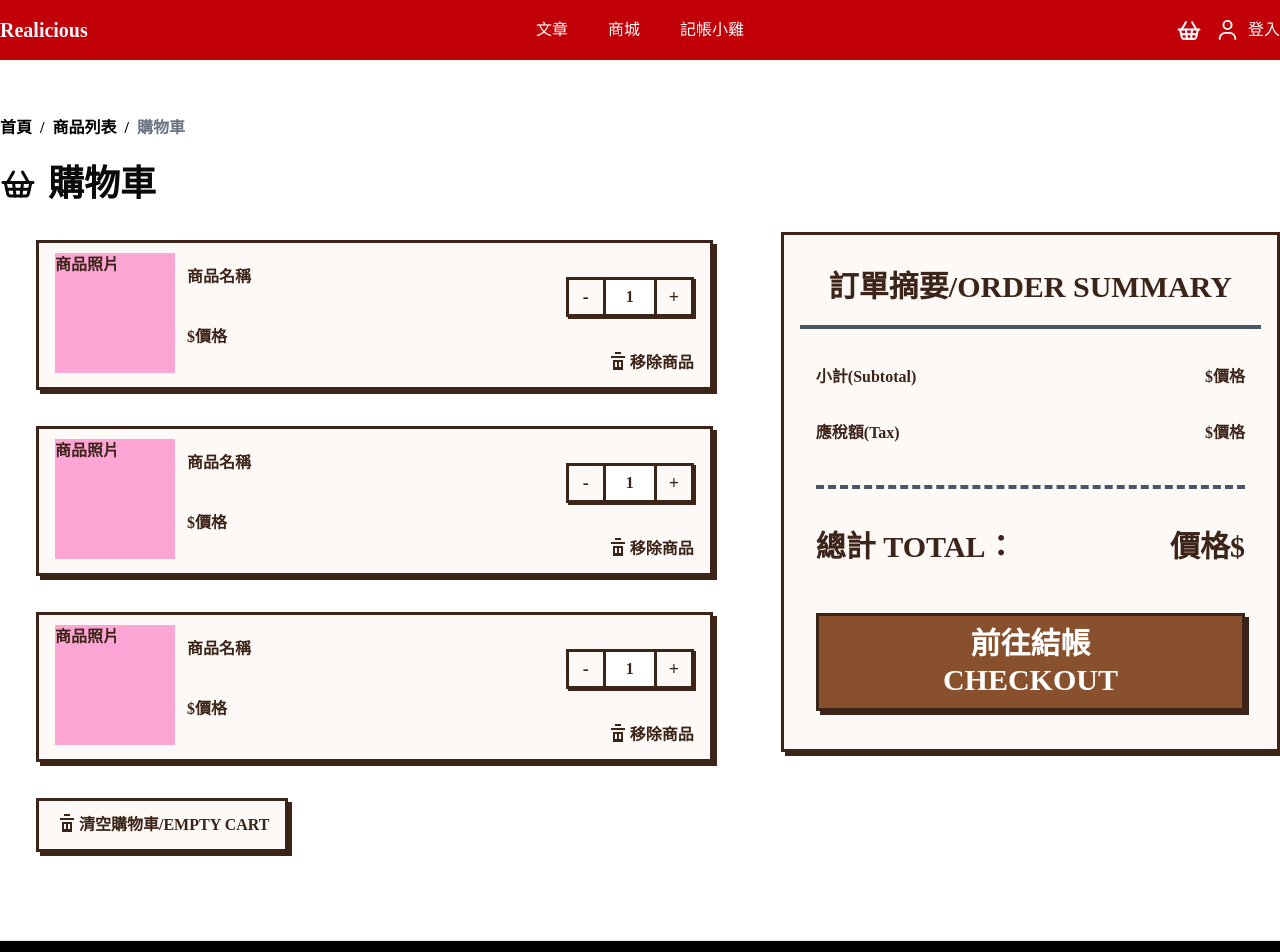
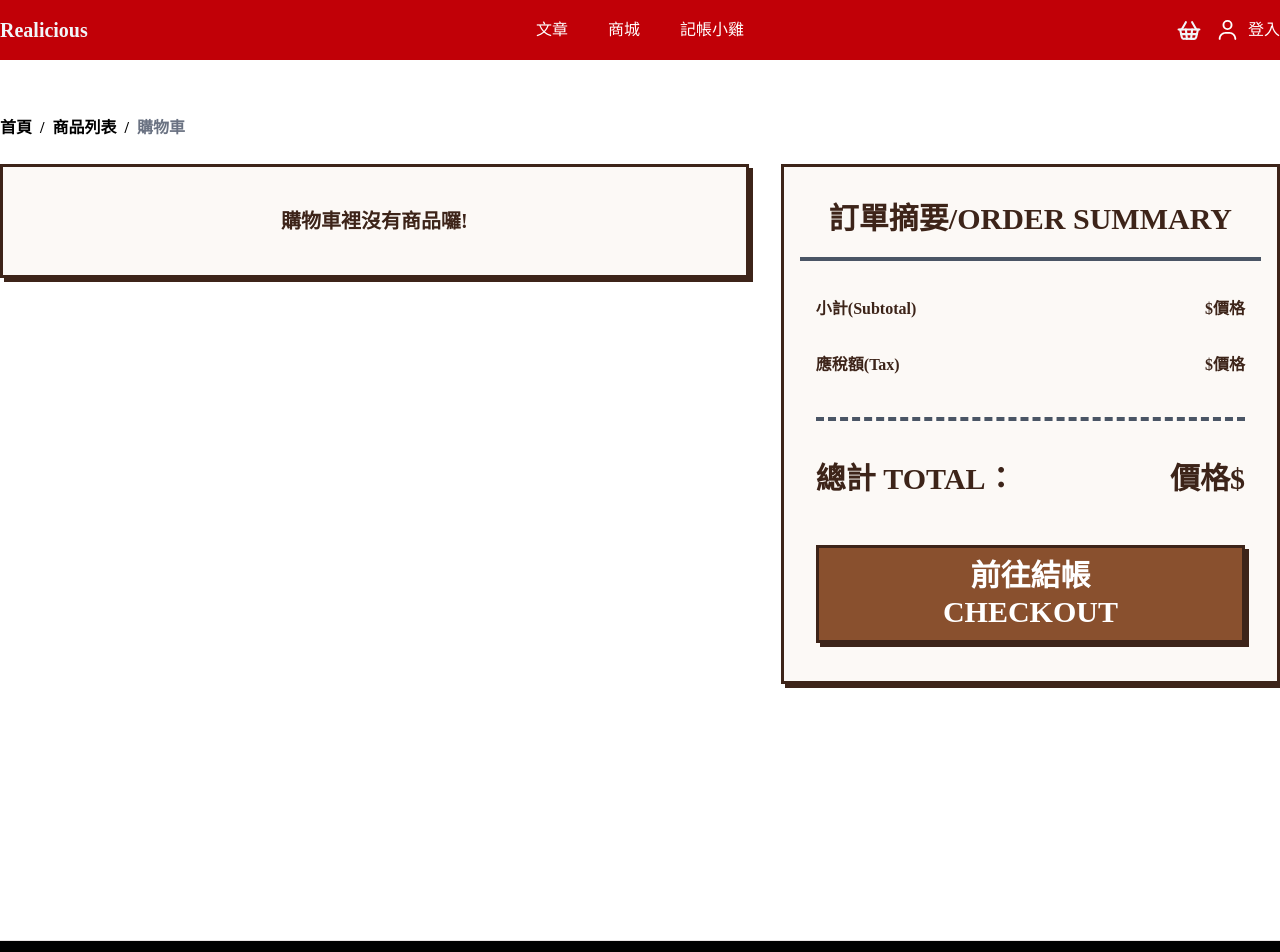
Before and after one commit to AnieceJ/Realicious, a Next.js app: page /shop/cart in a window 1280 px wide. Shown: the top 952 px of the page. Built offline with nearby package versions, Linux system fonts and the light colour scheme.

Commit message:
feat:加入購物車邏輯

```diff
--- a/app/shop/_components/CartButtons.tsx
+++ b/app/shop/_components/CartButtons.tsx
@@ -1,9 +1,18 @@
 import React from "react";
+import { addToCart } from "@/lib/shop/cart";
 
-export default function CartButtons({ productName = "商品" }: { productName?: string }) {
+type CartButtonsProps = {
+  product: { id: number; name: string; price: number; main_img?: string };
+  qty: number;
+};
+
+export default function CartButtons({ product, qty }: CartButtonsProps) {
   return (
     <div
-      onClick={() => alert(`已將 ${productName} 加入購物車`)}
+      onClick={() => {
+        addToCart(product, qty);
+        alert(`已將 ${product.name} x${qty} 加入購物車`);
+      }}
       className="flex items-center justify-center w-full h-14 px-4
                   bg-[#3D2419] text-white font-black text-lg tracking-wide
                   border-[3px] border-[#3D2419]
--- a/app/shop/_components/FeaturedProductSection.tsx
+++ b/app/shop/_components/FeaturedProductSection.tsx
@@ -1,6 +1,7 @@
 import React, { useEffect, useRef, useState } from "react";
 import Link from "next/link";
 import type { Product } from "@/lib/shop/product";
+import { addToCart } from "@/lib/shop/cart";
 
 interface FeaturedProductSectionProps {
   products: Product[];
@@ -110,7 +111,7 @@ export default function FeaturedProductSection({ products }: FeaturedProductSect
             ${currentProduct.price}
           </div>
           <button
-            onClick={(e) => { e.stopPropagation(); alert(`已將 ${currentProduct.name} 加入購物車`); }}
+            onClick={(e) => { e.stopPropagation(); addToCart(currentProduct, 1); alert(`已將 ${currentProduct.name} 加入購物車`); }}
             className="px-4 py-2 bg-purple-400 hover:bg-purple-500 active:translate-x-[1px] active:translate-y-[1px] text-[#3D2419] font-bold border-2 border-[#3D2419] shadow-[2px_2px_0px_0px_#3D2419] rounded-sm cursor-pointer"
           >
             加入購物車
--- a/app/shop/_components/ProductCard.tsx
+++ b/app/shop/_components/ProductCard.tsx
@@ -1,6 +1,7 @@
 import React, { useState } from "react";
 import Link from "next/link";
 import type { Product } from "@/lib/shop/product";
+import { addToCart } from "@/lib/shop/cart";
 
 export default function ProductCard({ product }: { product: Product }) {
   const [favorited, setFavorited] = useState(false);
@@ -34,7 +35,7 @@ export default function ProductCard({ product }: { product: Product }) {
       {showCart && (
         <div className="absolute bottom-20 left-3 right-3 flex items-center justify-between transition-opacity duration-200">
           <button
-            onClick={(e) => { e.stopPropagation(); alert(`${product.name} 已加入購物車`); }}
+            onClick={(e) => { e.stopPropagation(); addToCart(product, 1); alert(`${product.name} 已加入購物車`); }}
             className="px-4 py-2 bg-[#3D2419] text-white font-bold text-sm border-2 border-white rounded-md shadow-md hover:bg-[#5a3a2a] transition-colors cursor-pointer"
           >
             加入購物車
--- a/app/shop/cart/_components/EmptyCart.tsx
+++ b/app/shop/cart/_components/EmptyCart.tsx
@@ -2,24 +2,11 @@ import React from "react";
 
 export default function EmptyCart() {
   return (
-    <div className="ml-9">
-      <div
-        className="flex w-full px-4 py-2.5
-                  bg-[#FCF9F6] text-[#3D2419] font-bold text-base
-                  border-[3px] border-[#3D2419]
-                  shadow-[4px_4px_0px_0px_#3D2419]
-                  "
-      >
-        <button className="flex flex-row w-fit items-center justify-between">
-          <svg
-            className="w-6 h-6 fill-[#3D2419] transition-colors hover:fill-red-500 mb-1"
-            viewBox="0 0 24 24"
-          >
-            <path d="M9 3h6v2H9V3zm-4 4h14v2H5V7zm2 4h10v10H7V11zm2 2v5h2v-5H9zm4 0v5h2v-5h-2z" />
-          </svg>
-          清空購物車/EMPTY CART
-        </button>
-      </div>
+    <div className="flex items-center justify-center w-full px-4 py-10
+                    bg-[#FCF9F6] text-[#3D2419] font-bold text-base
+                    border-[3px] border-[#3D2419]
+                    shadow-[4px_4px_0px_0px_#3D2419]">
+      <p className="text-xl">購物車裡沒有商品囉!</p>
     </div>
   );
 }
--- a/app/shop/cart/_components/OrderItem.tsx
+++ b/app/shop/cart/_components/OrderItem.tsx
@@ -1,35 +1,45 @@
 import React from "react";
 import QuantityPicker from "../../_components/QuantityPicker";
+import { removeFromCart, updateQty, type CartItem } from "@/lib/shop/cart";
 
-export default function OrderItem() {
+export default function OrderItem({ item, onUpdate }: { item: CartItem; onUpdate: () => void }) {
   return (
-    <div className="m-9">
+    <div className="mb-6">
       <div
         className="flex w-full px-4 py-2.5
                   bg-[#FCF9F6] text-[#3D2419] font-bold text-base
                   border-[3px] border-[#3D2419]
-                  shadow-[4px_4px_0px_0px_#3D2419]
-                  "
+                  shadow-[4px_4px_0px_0px_#3D2419]"
       >
-        <div >
-          <div className="bg-pink-300 w-30 h-30">
-            <span>商品照片</span>
+        <div>
+          <div className="bg-pink-300 w-30 h-30 flex items-center justify-center">
+            {item.main_img ? (
+              <img src={`http://localhost:3001${item.main_img}`} alt={item.name} className="w-full h-full object-cover" />
+            ) : (
+              <span>商品照片</span>
+            )}
           </div>
         </div>
         <div className="flex flex-col ml-3">
           <div className="mb-9 mt-3">
-            <h3>商品名稱</h3>
+            <h3>{item.name}</h3>
           </div>
           <div>
-            <span>$價格</span>
+            <span>${item.price}</span>
           </div>
         </div>
-        <div className=" flex flex-col items-center ml-auto">
+        <div className="flex flex-col items-center ml-auto">
           <div className="mt-6 mb-5 ml-5">
-            <QuantityPicker />
+            <QuantityPicker
+              value={item.qty}
+              onChange={(qty) => { updateQty(item.id, qty); onUpdate(); }}
+            />
           </div>
           <div className="ml-15 mt-3">
-            <button className="flex flex-row w-fit items-center justify-between">
+            <button
+              onClick={() => { removeFromCart(item.id); onUpdate(); }}
+              className="flex flex-row w-fit items-center justify-between cursor-pointer"
+            >
               <svg
                 className="w-6 h-6 fill-[#3D2419] transition-colors hover:fill-red-500 mb-1"
                 viewBox="0 0 24 24"
--- a/app/shop/cart/page.tsx
+++ b/app/shop/cart/page.tsx
@@ -1,12 +1,18 @@
 "use client";
-import React from "react";
+import React, { useEffect, useState } from "react";
 import Breadcrumbs from "../_components/Breadcrumbs";
 import OrderItem from "./_components/OrderItem";
 import OrderSummary from "./_components/OrderSummary";
 import EmptyCart from "./_components/EmptyCart";
-import { ShoppingBasket } from "lucide-react";
+import { clearCart, getCartItems, type CartItem } from "@/lib/shop/cart";
 
 export default function page() {
+  const [items, setItems] = useState<CartItem[]>([]);
+
+  const refresh = () => setItems([...getCartItems()]);
+
+  useEffect(() => { refresh(); }, []);
+
   return (
     <div className="relative min-h-screen">
       <div className="fixed inset-0 -z-10 bg-[#FFFFFF]" />
@@ -18,34 +24,35 @@ export default function page() {
             { label: "購物車" }
           ]} />
         </div>
-        {/* 左側+右側區塊 */}
-        <div className="flex flex-row gap-8 mt-6">
-          {/* 左側訂單區塊 */}
+        <div className="flex flex-row gap-8">
           <div className="w-[60%]">
-            <div className="flex items-center gap-3 mb-6">
-              <ShoppingBasket className="w-9 h-9" />
-              <h3 className="text-4xl font-bold">購物車</h3>
-            </div>
-          <div>
-            <OrderItem />
+            {items.length === 0 ? (
+              <EmptyCart />
+            ) : (
+              <>
+                {items.map((item) => (
+                  <OrderItem key={item.id} item={item} onUpdate={refresh} />
+                ))}
+                <div className="flex justify-end mt-4">
+                  <button
+                    onClick={() => { clearCart(); refresh(); }}
+                    className="flex items-center gap-2 px-4 py-2 bg-white text-[#3D2419] font-bold text-sm
+                               border-[3px] border-[#3D2419] shadow-[2px_2px_0px_0px_#3D2419]
+                               hover:bg-red-50 transition-colors cursor-pointer"
+                  >
+                    <svg className="w-5 h-5 fill-[#3D2419]" viewBox="0 0 24 24">
+                      <path d="M9 3h6v2H9V3zm-4 4h14v2H5V7zm2 4h10v10H7V11zm2 2v5h2v-5H9zm4 0v5h2v-5h-2z" />
+                    </svg>
+                    清空購物車
+                  </button>
+                </div>
+              </>
+            )}
           </div>
-          <div>
-            <OrderItem />
-          </div>
-          <div>
-            <OrderItem />
-          </div>
-          <div className="w-fit">
-            <EmptyCart />
-          </div>
-        </div>
 
-        {/* 右側結帳區塊 */}
-        <div className="w-[40%] mt-17">
-          <div>
+          <div className="w-[40%]">
             <OrderSummary />
           </div>
-        </div>
         </div>
       </div>
     </div>
--- a/app/shop/products/[id]/page.tsx
+++ b/app/shop/products/[id]/page.tsx
@@ -100,7 +100,7 @@ export default function ProductsPage() {
               <div className="flex flex-row items-center gap-3 w-full">
                 {/* 讓加入購物車按鈕完全延伸填滿左側 */}
                 <div className="flex-1">
-                  <CartButtons productName={product.name} />
+                  <CartButtons product={product} qty={qty} />
                 </div>
                 {/* 愛心按鈕保持方形緊貼在旁 */}
                 <div className="shrink-0">
--- /dev/null
+++ b/lib/shop/cart.ts
@@ -0,0 +1,58 @@
+export type CartItem = {
+  id: number;
+  name: string;
+  price: number;
+  main_img: string;
+  qty: number;
+};
+
+const STORAGE_KEY = "realicious-cart";
+
+function getCart(): CartItem[] {
+  if (typeof window === "undefined") return [];
+  try {
+    return JSON.parse(localStorage.getItem(STORAGE_KEY) || "[]");
+  } catch {
+    return [];
+  }
+}
+
+function saveCart(items: CartItem[]) {
+  localStorage.setItem(STORAGE_KEY, JSON.stringify(items));
+}
+
+export function addToCart(product: { id: number; name: string; price: number; main_img?: string }, qty: number) {
+  const cart = getCart();
+  const exist = cart.find((item) => item.id === product.id);
+
+  if (exist) {
+    exist.qty += qty;
+  } else {
+    cart.push({ id: product.id, name: product.name, price: product.price, main_img: product.main_img || "", qty });
+  }
+
+  saveCart(cart);
+  return cart;
+}
+
+export function removeFromCart(productId: number) {
+  const cart = getCart().filter((item) => item.id !== productId);
+  saveCart(cart);
+  return cart;
+}
+
+export function updateQty(productId: number, qty: number) {
+  const cart = getCart();
+  const item = cart.find((i) => i.id === productId);
+  if (item) item.qty = Math.max(1, qty);
+  saveCart(cart);
+  return cart;
+}
+
+export function getCartItems(): CartItem[] {
+  return getCart();
+}
+
+export function clearCart() {
+  localStorage.removeItem(STORAGE_KEY);
+}
```
